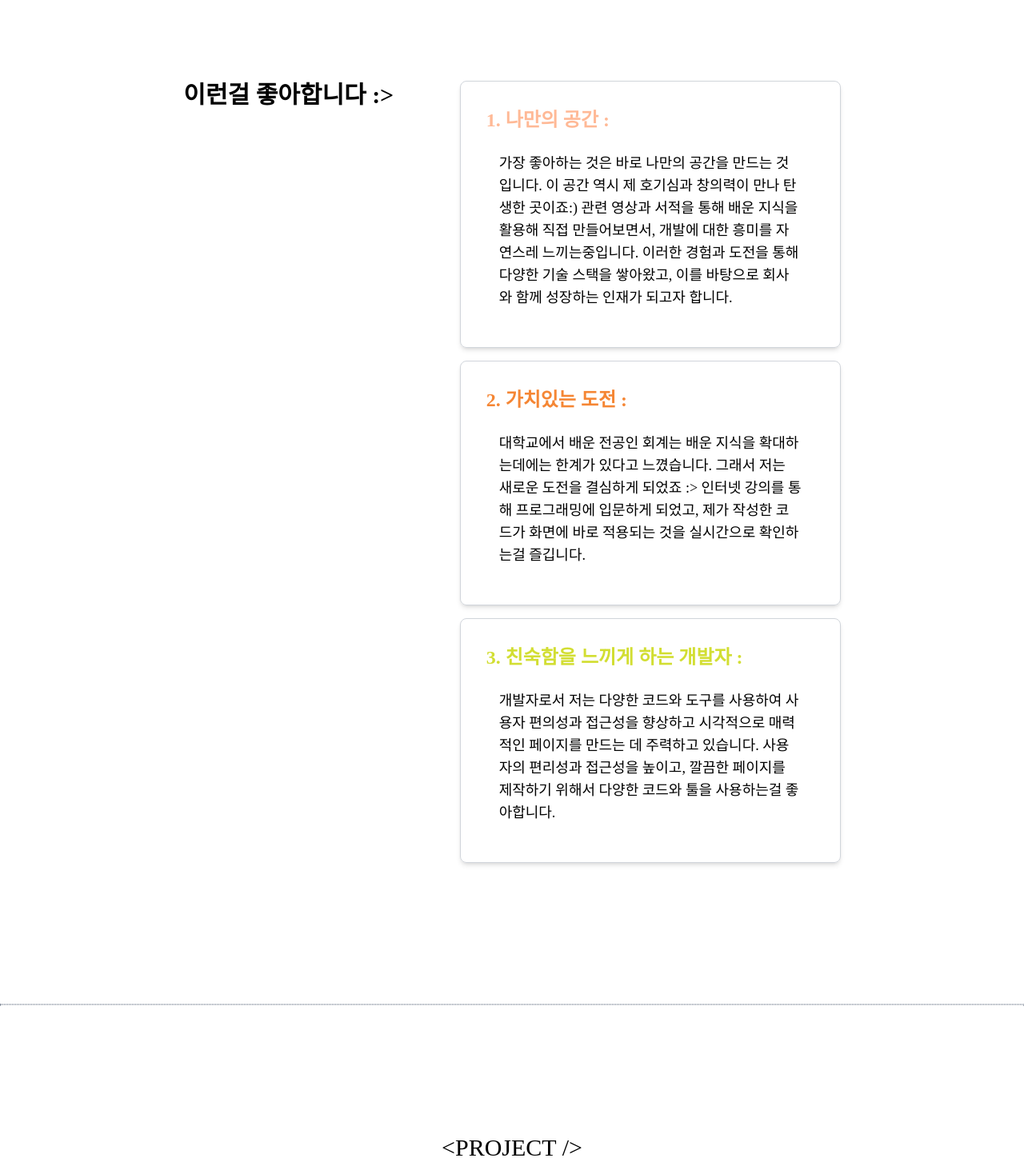
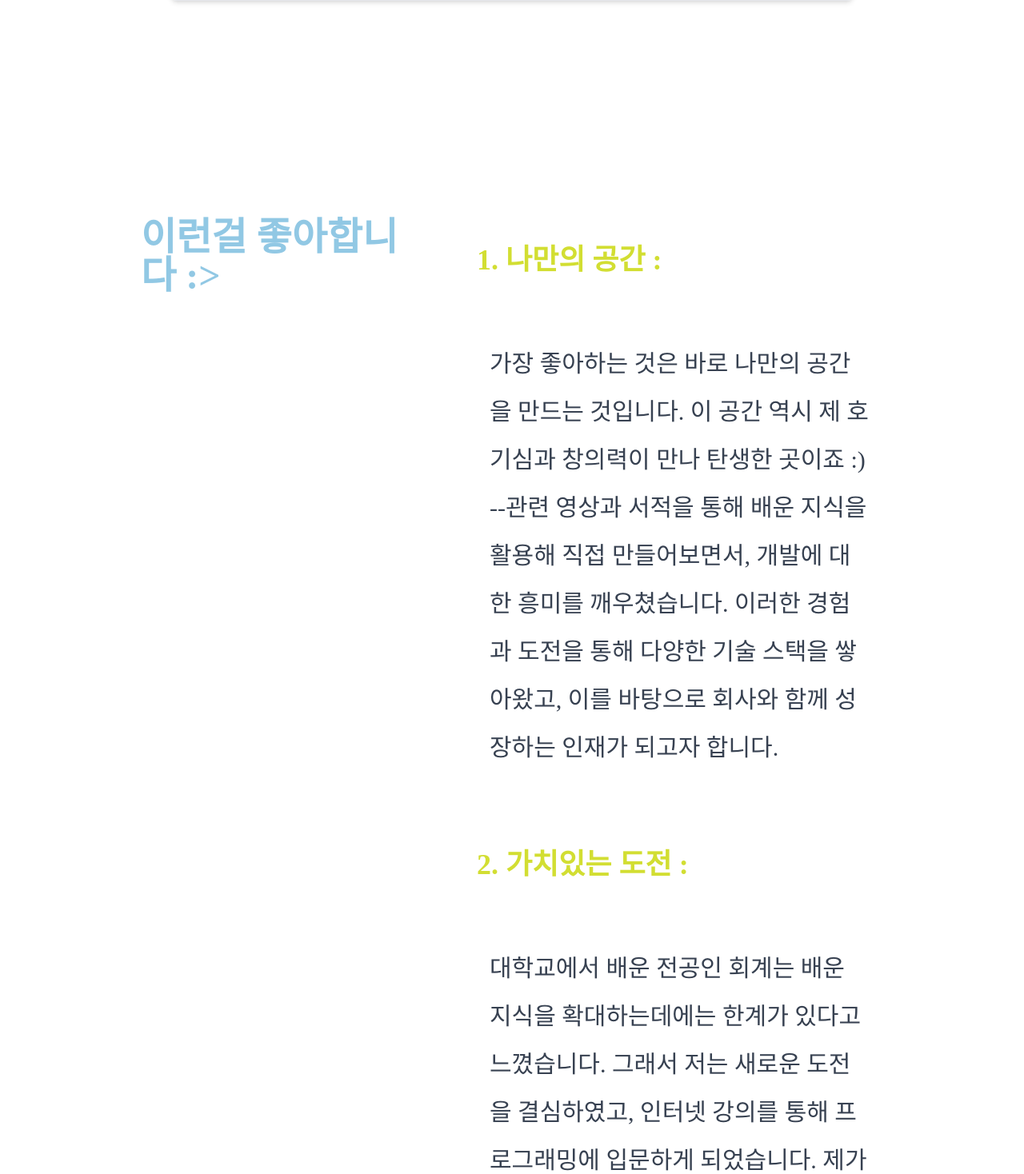
Before and after one commit to yeomdogyeong/my_portfolio, a React (Create React App) app: page /main in a window 1280 px wide. Shown: the part 1502-2970 px from the top of the page at 80% size. Built offline with nearby package versions, Linux system fonts and the light colour scheme; a web font is replaced by a local one.

Commit message:
[stlye]컴포넌트 스타일변경

```diff
--- a/package.json
+++ b/package.json
@@ -15,6 +15,7 @@
     "particles.js": "^2.0.0",
     "react": "^18.2.0",
     "react-dom": "^18.2.0",
+    "react-icons": "^5.0.1",
     "react-router-dom": "^6.21.1",
     "react-scripts": "5.0.1",
     "react-scroll": "^1.9.0",
--- /dev/null
+++ b/src/components/About.tsx
@@ -0,0 +1,67 @@
+import useDarkModeStore from "../zustand/darkModeStore";
+
+const About = () => {
+  const { isDarkMode, toggleDarkMode } = useDarkModeStore();
+
+  return (
+    <div className="flex flex-col justify-between items-start w-full h-full lg:flex-row lg:w-3/4 mt-60 mb-20">
+      <div
+        className={`${isDarkMode ? "bg-[#635985]" : ""} ${
+          isDarkMode ? "text-[#f6d776]" : "text-[#91c8e4]"
+        } w-full lg:w-1/2 p-4 flex justify-start md:text-5xl font-bold sticky top-20`}
+      >
+        {`이런걸 좋아합니다 :>`}
+      </div>
+      <div className="w-full lg:w-3/4">
+        <div className={`p-8 m-4 h-full w-full `}>
+          <span className="text-4xl font-bold  text-[#D2DE32]">
+            1. 나만의 공간 :
+          </span>
+          <div
+            className={`text-3xl mt-16 p-4 ${
+              isDarkMode ? "text-gray-200" : "text-gray-700"
+            } leading-loose`}
+          >
+            가장 좋아하는 것은 바로 나만의 공간을 만드는 것입니다. 이 공간 역시
+            제 호기심과 창의력이 만나 탄생한 곳이죠 :) --관련 영상과 서적을 통해
+            배운 지식을 활용해 직접 만들어보면서, 개발에 대한 흥미를
+            깨우쳤습니다. 이러한 경험과 도전을 통해 다양한 기술 스택을 쌓아왔고,
+            이를 바탕으로 회사와 함께 성장하는 인재가 되고자 합니다.
+          </div>
+        </div>
+        <div className={`p-8 m-4 h-full w-full`}>
+          <span className="text-4xl font-bold  text-[#D2DE32]">
+            2. 가치있는 도전 :
+          </span>
+          <div
+            className={`text-3xl mt-16 p-4 ${
+              isDarkMode ? "text-gray-200" : "text-gray-700"
+            } leading-loose`}
+          >
+            대학교에서 배운 전공인 회계는 배운 지식을 확대하는데에는 한계가
+            있다고 느꼈습니다. 그래서 저는 새로운 도전을 결심하였고, 인터넷
+            강의를 통해 프로그래밍에 입문하게 되었습니다. 제가 작성한 코드가
+            화면에 바로 적용되는 것을 실시간으로 확인하는걸 즐깁니다.
+          </div>
+        </div>
+        <div className={`p-8 m-4 h-full w-full `}>
+          <span className="text-4xl font-bold  text-[#D2DE32]">
+            3. 친숙함을 느끼게 하는 개발자 :{" "}
+          </span>
+          <div
+            className={`text-3xl mt-16 p-4 ${
+              isDarkMode ? "text-gray-200" : "text-gray-700"
+            } leading-loose`}
+          >
+            개발자로서 저는 다양한 코드와 도구를 사용하여 사용자 편의성과
+            접근성을 향상하고 시각적으로 매력적인 페이지를 만드는 데 주력하고
+            있습니다. 사용자의 편리성과 접근성을 높이고, 깔끔한 페이지를
+            제작하기 위해서 다양한 코드와 툴을 사용하는걸 좋아합니다.
+          </div>
+        </div>
+      </div>
+    </div>
+  );
+};
+
+export default About;
--- a/src/page/About.tsx
+++ /dev/null
@@ -1,82 +0,0 @@
-import useDarkModeStore from "../zustand/darkModeStore";
-
-const About = () => {
-  const { isDarkMode, toggleDarkMode } = useDarkModeStore();
-
-  return (
-    <div className="flex flex-col justify-between items-start w-full h-full md:flex-row md:w-2/3 mt-20 mb-20">
-      <div
-        className={`${isDarkMode ? "bg-[#635985]" : ""} ${
-          isDarkMode ? "text-[#f6d776]" : ""
-        } w-full md:w-1/2 p-4 flex justify-start md:text-3xl font-bold sticky top-24 `}
-      >
-        {`이런걸 좋아합니다 :>`}
-      </div>
-      <div className="w-full md:w-3/4 ">
-        <div
-          className={`${
-            isDarkMode ? "bg-[#7C81AD]" : ""
-          } p-8 m-4 border border-gray-300 rounded-lg shadow-md`}
-        >
-          <span className="text-2xl font-bold text-[#FFB996]">
-            1. 나만의 공간 :
-          </span>
-          <div
-            className={`text-base md:text-lg mt-2 p-4 ${
-              isDarkMode ? "text-gray-200" : ""
-            }`}
-          >
-            가장 좋아하는 것은 바로 나만의 공간을 만드는 것입니다. 이 공간 역시
-            제 호기심과 창의력이 만나 탄생한 곳이죠:) 관련 영상과 서적을 통해
-            배운 지식을 활용해 직접 만들어보면서, 개발에 대한 흥미를 자연스레
-            느끼는중입니다. 이러한 경험과 도전을 통해 다양한 기술 스택을
-            쌓아왔고, 이를 바탕으로 회사와 함께 성장하는 인재가 되고자 합니다.
-          </div>
-        </div>
-        <div
-          className={`${
-            isDarkMode ? "bg-[#7C81AD]" : ""
-          } p-8 m-4 border border-gray-300 rounded-lg shadow-md`}
-        >
-          <span className="text-2xl font-bold text-[#F58634]">
-            2. 가치있는 도전 :
-          </span>
-          <div
-            className={`text-base md:text-lg mt-2 p-4 ${
-              isDarkMode ? "text-gray-200" : ""
-            }`}
-          >
-            {`대학교에서 배운 전공인 회계는 배운 지식을 확대하는데에는 한계가
-            있다고 느꼈습니다.
-
-            그래서 저는 새로운 도전을 결심하게 되었죠 :>
-
-            인터넷 강의를 통해 프로그래밍에 입문하게 되었고, 제가 작성한 코드가
-            화면에 바로 적용되는 것을 실시간으로 확인하는걸 즐깁니다.`}
-          </div>
-        </div>
-        <div
-          className={`${
-            isDarkMode ? "bg-[#7C81AD]" : ""
-          } p-8 m-4 border border-gray-300 rounded-lg shadow-md`}
-        >
-          <span className="text-2xl font-bold  text-[#D2DE32]">
-            3. 친숙함을 느끼게 하는 개발자 :{" "}
-          </span>
-          <div
-            className={`text-base md:text-lg mt-2 p-4 ${
-              isDarkMode ? "text-gray-200" : ""
-            }`}
-          >
-            개발자로서 저는 다양한 코드와 도구를 사용하여 사용자 편의성과
-            접근성을 향상하고 시각적으로 매력적인 페이지를 만드는 데 주력하고
-            있습니다. 사용자의 편리성과 접근성을 높이고, 깔끔한 페이지를
-            제작하기 위해서 다양한 코드와 툴을 사용하는걸 좋아합니다.
-          </div>
-        </div>
-      </div>
-    </div>
-  );
-};
-
-export default About;
--- a/src/page/Main.tsx
+++ b/src/page/Main.tsx
@@ -8,7 +8,7 @@ import dowajoyak from "../assets/dowajoyak.png";
 import signup from "../assets/signup.png";
 import Card from "../components/card";
 import Typewriter from "typewriter-effect";
-import Star from "./Star";
+import Star from "../components/Star";
 import person from "../assets/person.png";
 import home from "../assets/marker2.png";
 import birth from "../assets/cake2.png";
@@ -18,7 +18,7 @@ import petching2 from "../assets/petching2.png";
 import petching3 from "../assets/login.png";
 import dowajoyak2 from "../assets/dowajoyakwrite.png";
 import dowajoyak3 from "../assets/dowajoyaksearch.png";
-import About from "./About";
+import About from "../components/About";
 import useDarkModeStore from "../zustand/darkModeStore";
 
 function Main() {
@@ -120,7 +120,7 @@ function Main() {
       >
         <div className="font-intelon flex flex-col justify-center items-center h-2/3 mb-10">
           <span
-            className={`mb-10 text-3xl ${isDarkMode ? "text-[#f6d776]" : ""}`}
+            className={`mb-10 text-5xl ${isDarkMode ? "text-[#f6d776]" : ""}`}
           >{`<ABOUT/>`}</span>
           <div className="flex items-center">
             <Typewriter
@@ -190,7 +190,7 @@ function Main() {
             isDarkMode ? "" : "border-gray-400"
           }`}
         ></div>
-        <div className={`${isDarkMode ? "text-[#f6d776]" : ""} text-3xl mt-20`}>
+        <div className={`${isDarkMode ? "text-[#f6d776]" : ""} text-5xl mt-20`}>
           {`<PROJECT />`}
         </div>
         <div className="justify-center xl:justify-end xl:w-2/3 flex items-center w-full">
```
Also changed, not shown: src/components/Star.css (renamed from src/page/Star.css), src/components/Star.tsx (renamed from src/page/Star.tsx), 1 other file (tests, documents, lock files or other folders).
